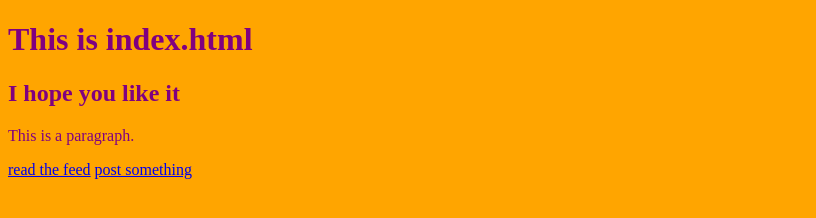
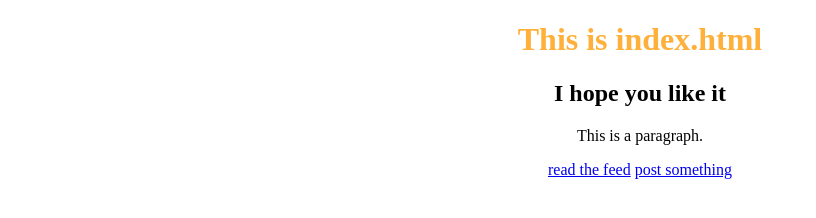
Before and after one commit to girlcodeakl/template, a plain HTML site: page public/index.html in a window 1280 px wide. Shown: the whole page, without its empty margins (0-816 px from the left). Drawn offline with Linux system fonts and the light colour scheme.

Commit message:
update styles again

```diff
--- a/public/style.css
+++ b/public/style.css
@@ -1,11 +1,14 @@
 body {
-  color: purple;
-  background-color: orange;
+  text-align: center;
 }
 
 .message-list {
   background-color: #FFF0A5;
   padding: 20px;
+}
+
+h1 {
+  color: #FFB03B;
 }
 
 .message {
```
